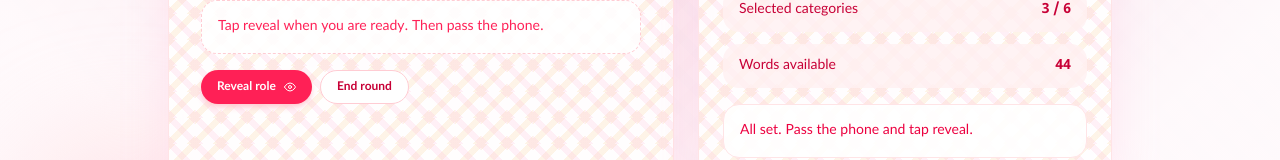
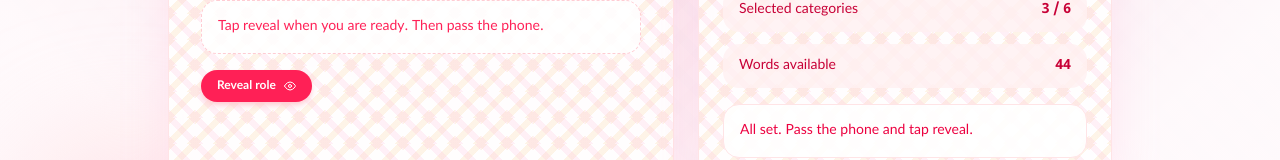
Before and after one commit to AyeCL/imposter-game, a Next.js app: page /round in a window 1280 px wide. Both pictures are taken after a click on the button "New round". Shown: the part 613-773 px from the top of the page. Built offline with nearby package versions, Linux system fonts and the light colour scheme.

Commit message:
upgrades

```diff
--- a/src/app/round/RoundClient.tsx
+++ b/src/app/round/RoundClient.tsx
@@ -372,9 +372,13 @@ export default function RoundClient() {
                         </div>
                       )
                     ) : (
-                      <div className="rounded-2xl border border-dashed border-rose-200 bg-white/90 px-4 py-4 text-sm text-rose-500">
+                      <button
+                        className="w-full rounded-2xl border border-dashed border-rose-200 bg-white/90 px-4 py-4 text-left text-sm text-rose-500 transition hover:border-rose-300 focus-visible:outline-none focus-visible:ring-2 focus-visible:ring-rose-300/70"
+                        type="button"
+                        onClick={revealRole}
+                      >
                         Tap reveal when you are ready. Then pass the phone.
-                      </div>
+                      </button>
                     )}
 
                     <div className="flex flex-wrap gap-2">
@@ -397,13 +401,6 @@ export default function RoundClient() {
                           Reveal role <FiEye />
                         </button>
                       )}
-                      <button
-                        className="inline-flex items-center justify-center gap-2 rounded-full border border-rose-200 bg-white px-4 py-2 text-xs font-semibold text-rose-700 transition hover:border-rose-300"
-                        type="button"
-                        onClick={resetRound}
-                      >
-                        End round
-                      </button>
                     </div>
                   </div>
                 )
```
